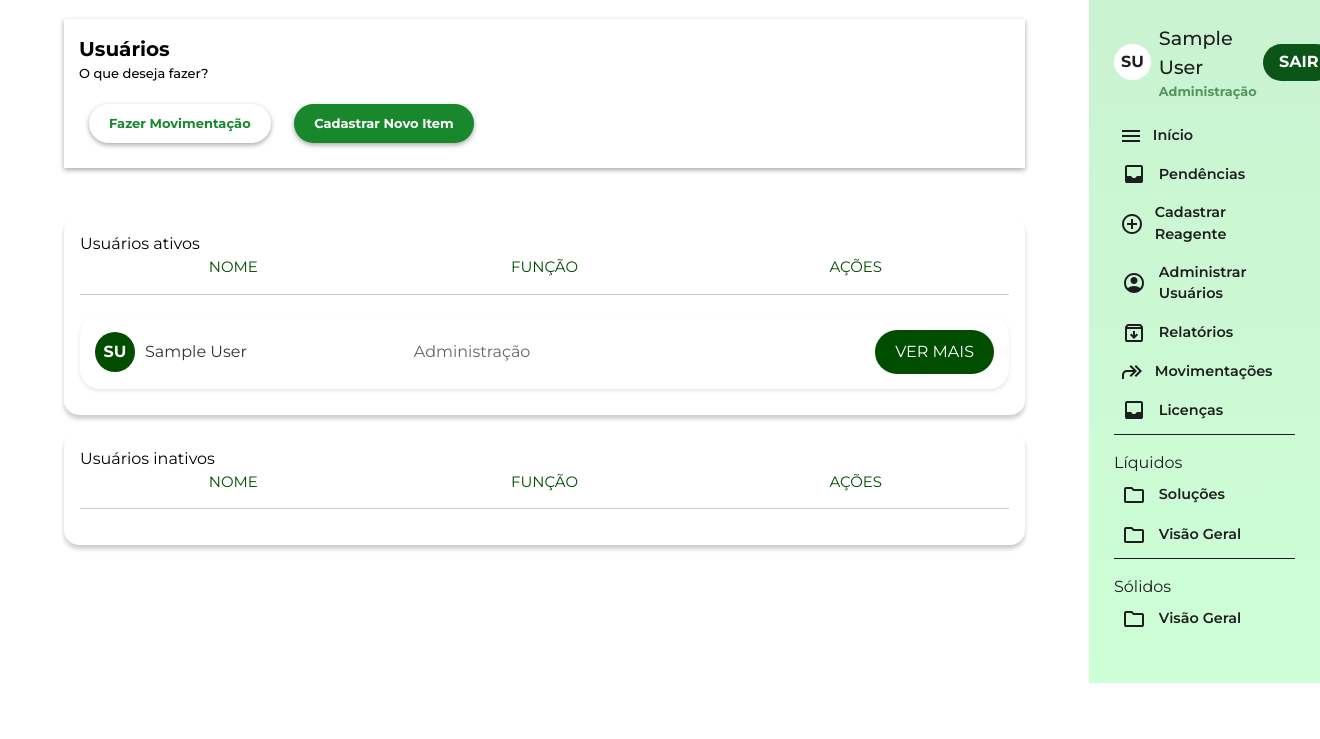
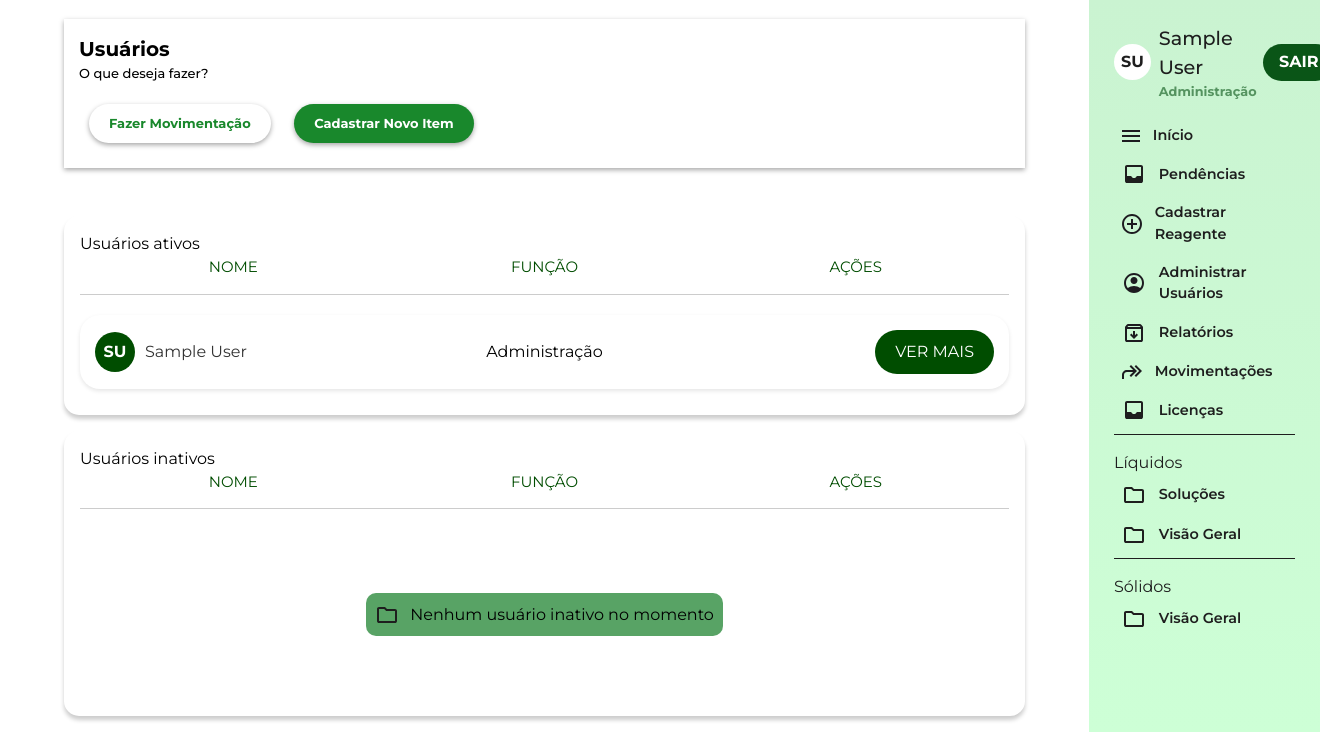
Before and after one commit to PedroLucasMoraisBorges/labAssist, a Django app: page /usuarios/ in a window 1320 px wide. Shown: the part 61-800 px from the top of the page. Run offline with Django 4.2, Linux system fonts and the light colour scheme; the visitor is signed in with stand-in values (Sample User, id 1); style sheets or scripts are compiled from the project's sources; some libraries are stand-ins or nearby versions.

Commit message:
feat(front)

```diff
--- a/static/css/paginaUsuario.css
+++ b/static/css/paginaUsuario.css
@@ -37,7 +37,8 @@
 
 /* Estilo das linhas de usuários */
 .user-row {
-    display: flex;
+    display: grid;
+    grid-template-columns: 40% 20% 40%;
     align-items: center;
     justify-content: space-between;
     background-color: #ffffff;
@@ -65,6 +66,7 @@
 .user-info {
     display: flex;
     align-items: center;
+    justify-content: start;
 }
 
 .user-name {
@@ -76,14 +78,10 @@
 .user-role {
     flex-basis: 33%;
     text-align: center;
-    font-size: 16px;
-    color: #666;
 }
 
-/* Estilo do botão "VER MAIS" */
 .user-action {
-    flex-basis: 33%;
-    text-align: right;
+    justify-self: end;
 }
 
 .action-btn {
--- a/templates/admin/usersPage.html
+++ b/templates/admin/usersPage.html
@@ -56,6 +56,7 @@
                 </div>
 
                 <!-- container de gerenciar -->
+                {% if inactiveUsers|length > 0 %}
                 <div class="user-list">
                     {% for user in inactiveUsers %}
                         <div class="user-row">
@@ -71,6 +72,9 @@
                     {% endfor %}
                     <!-- Adicione mais usuários aqui -->
                 </div>
+                {% else %}
+                    {% include 'components/no_results.html' with text="Nenhum usuário inativo no momento" %}
+                {% endif %}
             </article>
         </section>
 
--- a/templates/components/movements/card.html
+++ b/templates/components/movements/card.html
@@ -4,7 +4,7 @@
     .list_movements {
         border: 1px solid black;
         display: grid;
-        grid-template-columns: 25% 22% 22% 22% 22%;
+        grid-template-columns: 22% 22% 22% 22%;
         padding: 1.2rem;
         justify-content: space-between;
     }
--- /dev/null
+++ b/templates/components/no_results.html
@@ -0,0 +1,32 @@
+{% load static %}
+
+<style>
+    .noResults {
+        display: flex;
+        justify-content: center;
+        align-items: center;
+        padding: 4rem;
+        position: relative;
+    }
+
+    .noResults div {
+        display: flex;
+        justify-content: center;
+        align-items: center;
+        width: fit-content;
+        background-color: #58A365;
+        padding: .6rem;
+        border-radius: 10px;
+    }
+
+    .noResults img {
+        margin-right: .7rem;
+    }
+</style>
+
+<div class="noResults">
+    <div>
+        <img src="{% static 'imgs/icons/estoque.svg' %}" alt="">
+        <p>{{text}}</p>
+    </div>
+</div>
```
Also changed, not shown: static/js/alter_reagent_types.js (added, +23 -0 lines), templates/admin/homeAdmin.html (+11 -2 lines), templates/reagents/liquids.html (+14 -5 lines), templates/reagents/solids.html (+16 -6 lines), templates/reports/movements.html (+11 -1 lines), templates/reports/requests.html (+18 -0 lines), static/imgs/icons/no_stock.svg (added), static/imgs/icons/request_complete.svg (added).
